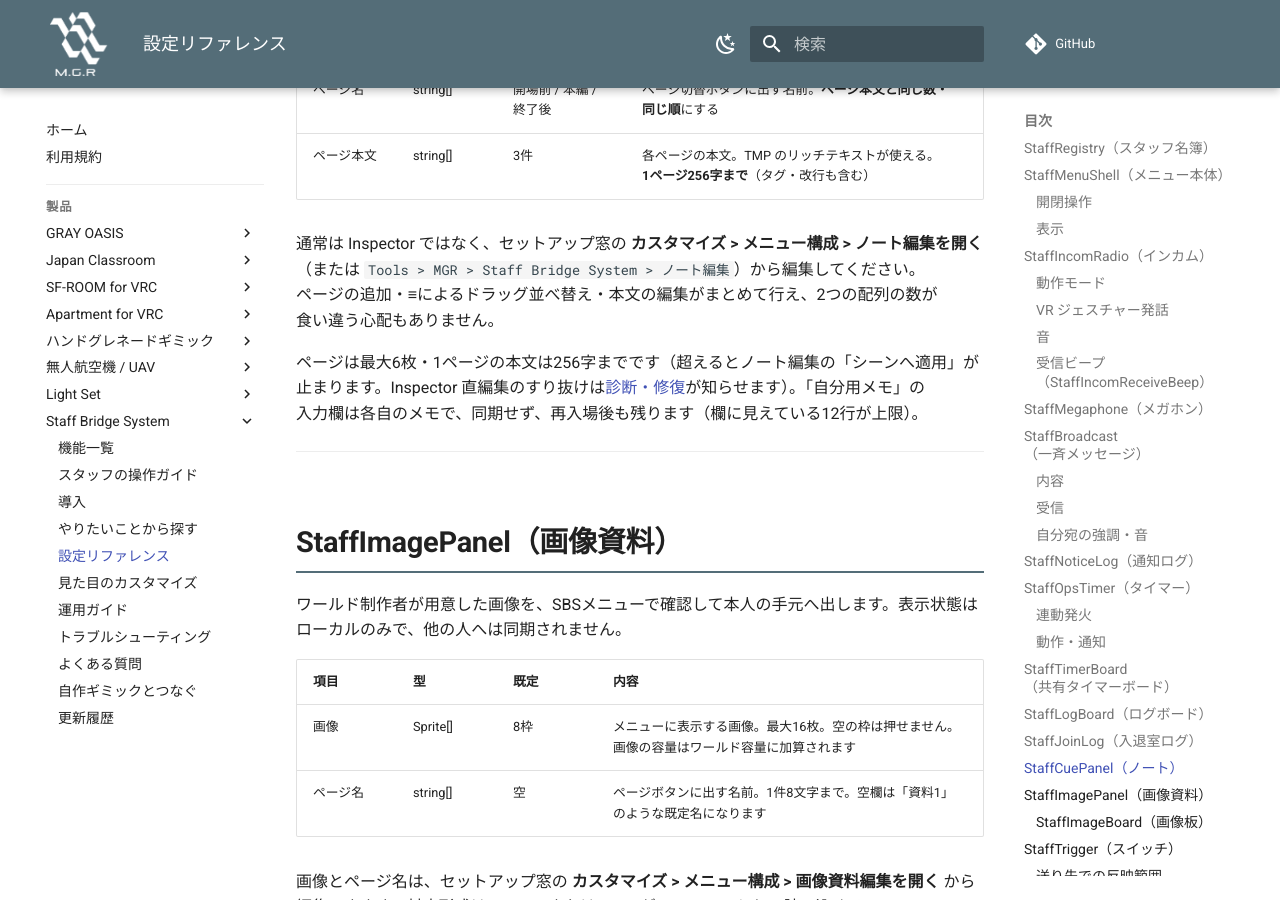
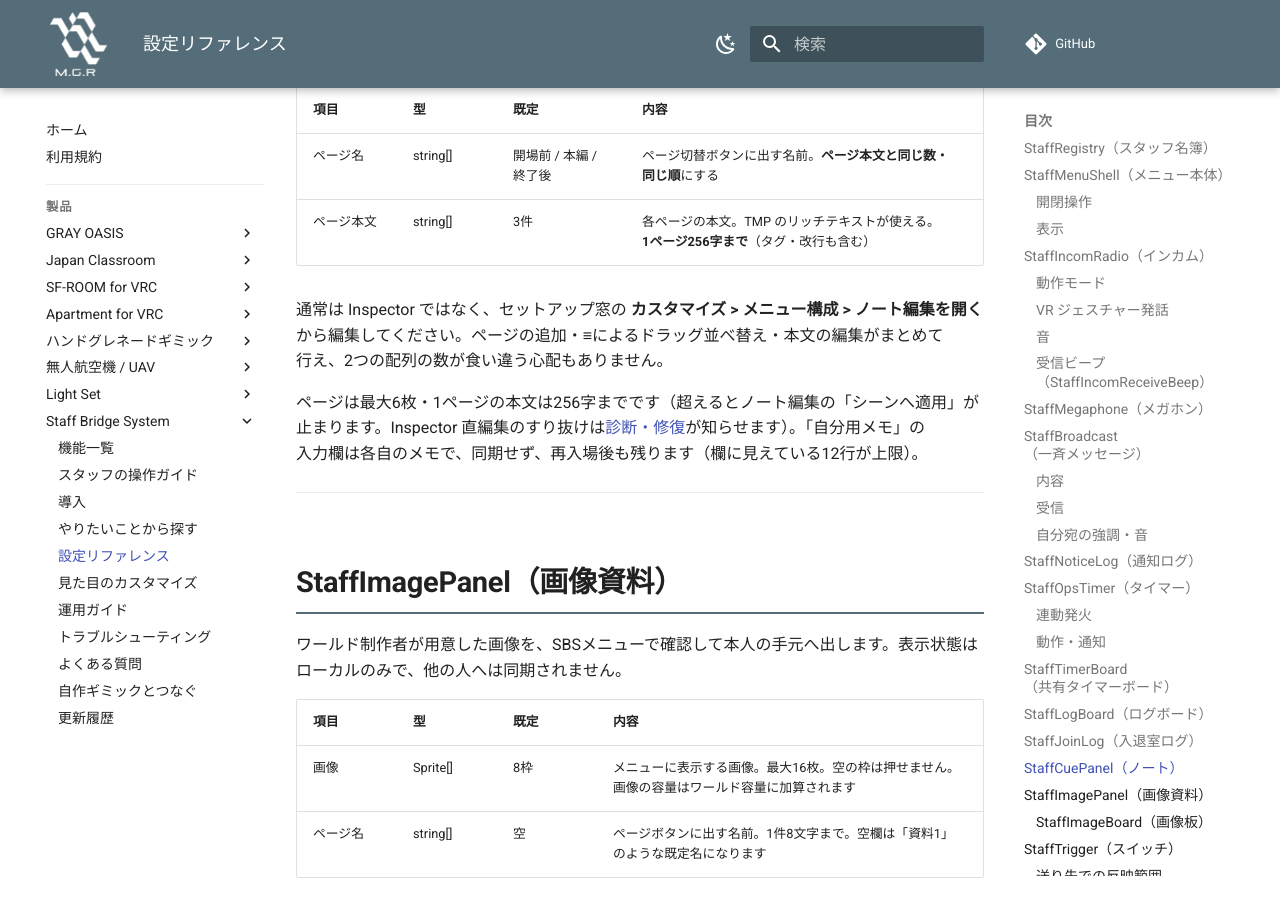
Before and after one commit to MAGURO-git/ProductArchive, an MkDocs documentation site: the page built from docs/staff-bridge-system/reference.md, in a window 1280 px wide and 900 px high, scrolled down 13777 px. Built offline with MkDocs 1.6.1 and Material for MkDocs 9.7.7, drawn with Linux system fonts in a browser that asks for light colours; comment, search, counter and statistics services are not loaded; some of the changed text lies outside the part shown.

Commit message:
SBSマニュアル: 実装との食い違いを修正（メニュー名・既定値・未記載の項目）
Co-Authored-By: Claude Opus 5.5 <noreply@anthropic.com>

```diff
--- a/docs/staff-bridge-system/reference.md
+++ b/docs/staff-bridge-system/reference.md
@@ -293,7 +294,7 @@ SBS に起きたことを、ワールドに置いた板へ時刻順に流しま
 | ページ名 | string[] | 開場前 / 本編 / 終了後 | ページ切替ボタンに出す名前。**ページ本文と同じ数・同じ順**にする |
 | ページ本文 | string[] | 3件 | 各ページの本文。TMP のリッチテキストが使える。**1ページ256字まで**（タグ・改行も含む） |
 
-通常は Inspector ではなく、セットアップ窓の **カスタマイズ > メニュー構成 > ノート編集を開く**（または `Tools > MGR > Staff Bridge System > ノート編集`）から編集してください。ページの追加・≡によるドラッグ並べ替え・本文の編集がまとめて行え、2つの配列の数が食い違う心配もありません。
+通常は Inspector ではなく、セットアップ窓の **カスタマイズ > メニュー構成 > ノート編集を開く** から編集してください。ページの追加・≡によるドラッグ並べ替え・本文の編集がまとめて行え、2つの配列の数が食い違う心配もありません。
 
 ページは最大6枚・1ページの本文は256字までです（超えるとノート編集の「シーンへ適用」が止まります。Inspector 直編集のすり抜けは[診断・修復](troubleshoot.md)が知らせます）。「自分用メモ」の入力欄は各自のメモで、同期せず、再入場後も残ります（欄に見えている12行が上限）。
 
```
Also changed, not shown: other parts of docs/staff-bridge-system/reference.md (+4 -1 lines), docs/staff-bridge-system/features.md (+1 -1 lines), docs/staff-bridge-system/howto.md (+1 -1 lines), docs/staff-bridge-system/install.md (+1 -1 lines), docs/staff-bridge-system/troubleshoot.md (+1 -1 lines).
